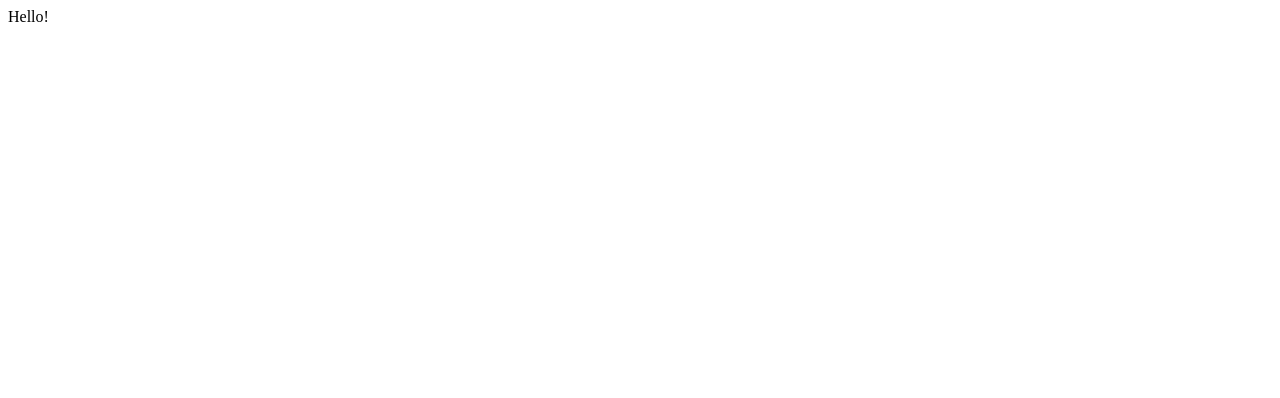
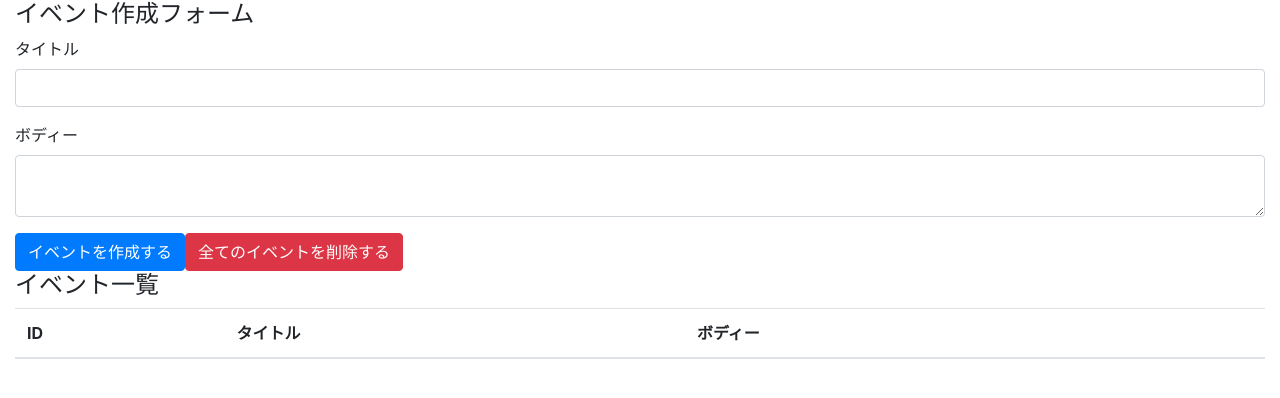
Before and after one commit to taro3256/react-hooks-app, a React (Create React App) app: page / in a window 1280 px wide. Shown: the top 398 px of the page. Built offline with nearby package versions, Linux system fonts and the light colour scheme.

Commit message:
bootstrap

```diff
--- a/package.json
+++ b/package.json
@@ -3,6 +3,7 @@
   "version": "0.1.0",
   "private": true,
   "dependencies": {
+    "bootstrap": "^4.3.1",
     "react": "^16.9.0",
     "react-dom": "^16.9.0",
     "react-scripts": "3.1.1"
--- a/src/App.js
+++ /dev/null
@@ -1,11 +0,0 @@
-import React from 'react';
-
-function App() {
-  return (
-    <>
-      Hello!
-    </>
-  )
-}
-
-export default App;
--- /dev/null
+++ b/src/components/App.js
@@ -0,0 +1,44 @@
+import React from 'react'
+
+import 'bootstrap/dist/css/bootstrap.min.css'
+
+function App() {
+  return (
+    <>
+      <div className="container-fluid">
+        <form>
+          <h4>イベント作成フォーム</h4>
+          <div className="form-group">
+            <label htmlFor="formEventTitle">タイトル</label>
+            <input className="form-control" id="formEventTitle" />
+          </div>
+
+          <div className="form-group">
+            <label htmlFor="formEventBody">ボディー</label>
+            <textarea className="form-control" id="formEventBody" />
+          </div>
+
+          <button className="btn btn-primary">イベントを作成する</button>
+          <button className="btn btn-danger">全てのイベントを削除する</button>
+        </form>
+
+        <h4>イベント一覧</h4>
+        <table className="table table-hover">
+          <thead>
+            <tr>
+              <th>ID</th>
+              <th>タイトル</th>
+              <th>ボディー</th>
+              <th></th>
+            </tr>
+          </thead>
+          <tbody>
+
+          </tbody>
+        </table>
+      </div>
+    </>
+  )
+}
+
+export default App
--- a/src/index.js
+++ b/src/index.js
@@ -1,5 +1,5 @@
 import React from 'react';
 import ReactDOM from 'react-dom';
-import App from './App';
+import App from './components/App';
 
 ReactDOM.render(<App />, document.getElementById('root'));
```
Also changed, not shown: 1 other file (tests, documents, lock files or other folders).
